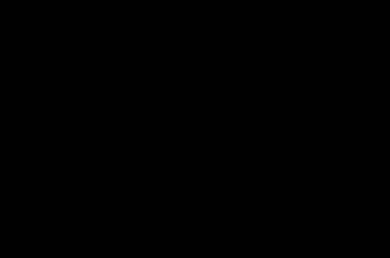
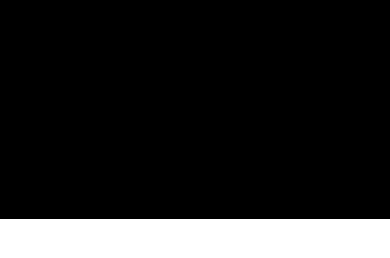
Before and after one commit to deviance/deviance.github.io, a plain HTML site: page rotwitch/play.html in a window 390 px wide. Drawn offline with nearby package versions, Linux system fonts and the light colour scheme.

Commit message:
Try fix aspect ratio on mobile

```diff
--- a/rotwitch/play.html
+++ b/rotwitch/play.html
@@ -18,6 +18,6 @@
 <body style="margin: 0px">
 	<iframe frameborder="0"
 		id="videoFrame"
-		style="height: 100%; width: 100%; background: #000" />
+		style="height: 56.25vw; width: 100vw; background: #000" />
 </body>
 </html>
```
